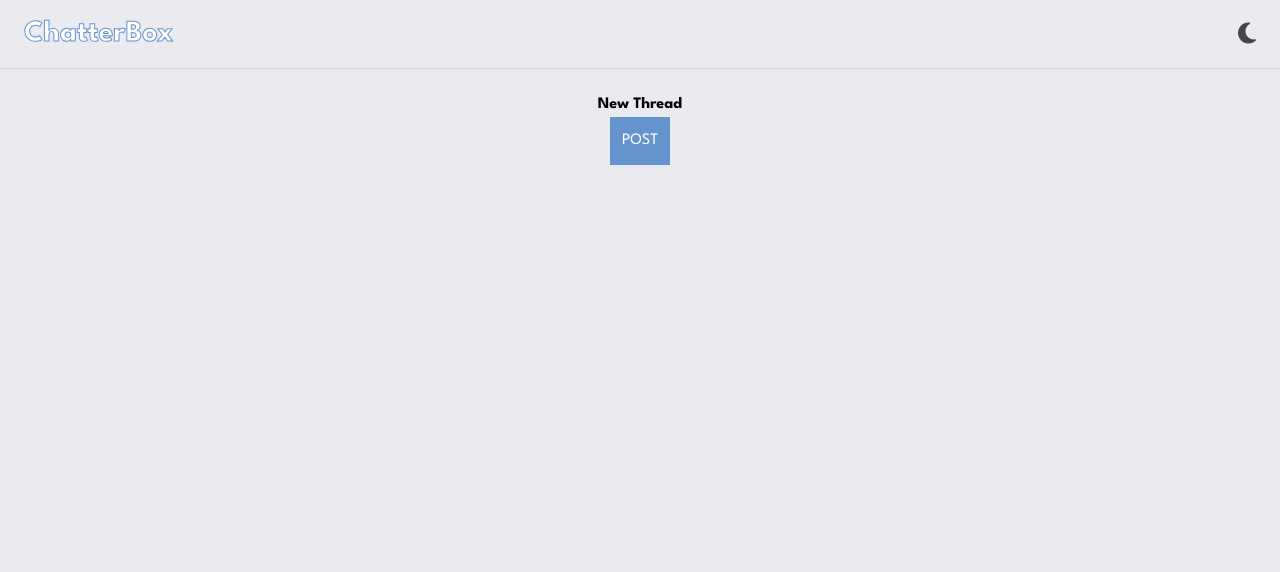
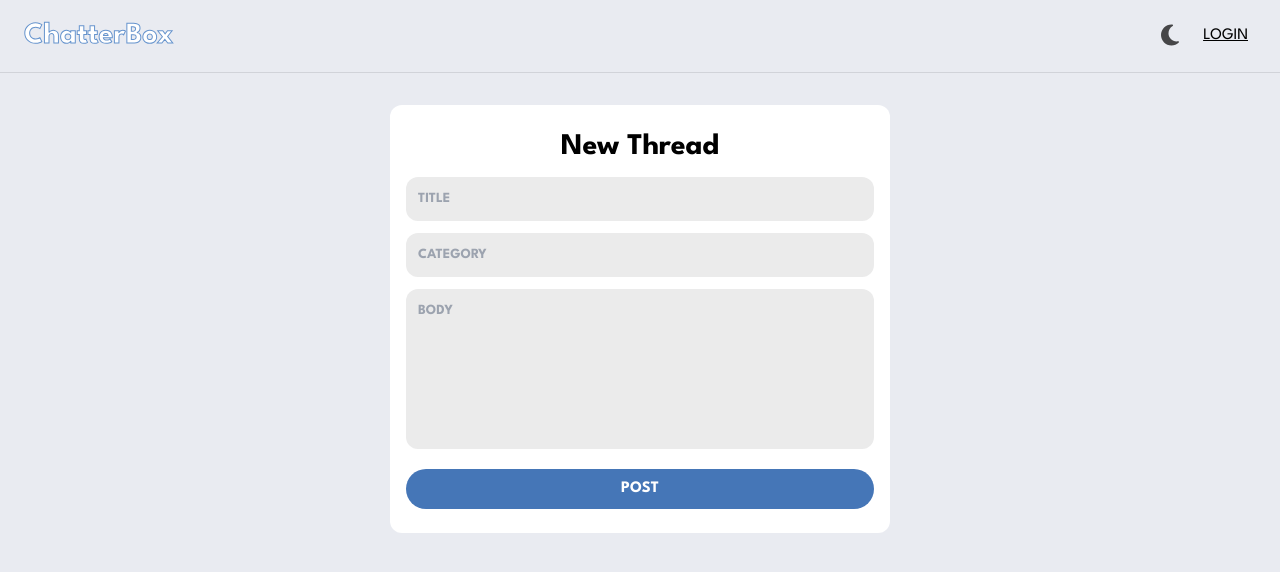
Before and after one commit to Kurniakun17/ChatterBox, a React (Vite) app: page /addThread in a window 1280 px wide. Shown: the top 572 px of the page. Built offline with nearby package versions, Linux system fonts and the light colour scheme.

Commit message:
adding newThread UI

```diff
--- a/src/components/Header.jsx
+++ b/src/components/Header.jsx
@@ -3,12 +3,17 @@ import { FontAwesomeIcon } from '@fortawesome/react-fontawesome';
 import React from 'react';
 
 export const Header = ({ name }) => {
+  name = null;
   return (
     <div className="flex justify-between my-6 w-[90%] max-w-[500px] mx-auto">
       <div>
-        <h2 className="font-bold text-2xl dark:text-white">Hi, {name}</h2>
+        {name ? (
+          <h2 className="font-bold text-2xl dark:text-white">Hi, {name}</h2>
+        ) : (
+          <h2 className="font-bold text-2xl dark:text-white">Hi, Guest</h2>
+        )}
         <p className="text-bodyTextLight dark:text-bodyTextDark">
-          Find topics that you want to read
+          {name ? "Find topics that you want to read" : "Please login if you want to interact with the thread"}
         </p>
       </div>
       <button className="dark:text-white">
--- a/src/components/Navbar.jsx
+++ b/src/components/Navbar.jsx
@@ -8,10 +8,11 @@ export const Navbar = () => {
   const [theme, setTheme, toggleTheme] = useTheme();
 
   return (
-    <div className="w-full flex justify-between bg-transparent px-6 py-4 border-b-[1px] border-[rgba(0,0,0,0.1)] dark:border-[rgba(255,255,255,0.1)]">
+    <div className="w-full flex items-center justify-between bg-transparent px-6 py-4 border-b-[1px] border-[rgba(0,0,0,0.1)] dark:border-[rgba(255,255,255,0.1)]">
       <Link to="/home" className="text-white text-3xl font-bold logo-small">
         ChatterBox
       </Link>
+      <div className="flex gap-4">
         <button onClick={toggleTheme}>
           {theme === 'light' ? (
             <FontAwesomeIcon
@@ -27,6 +28,10 @@ export const Navbar = () => {
             />
           )}
         </button>
+        <button className="dark:text-white underline p-2">
+          <Link to={'/login'}>LOGIN</Link>
+        </button>
+      </div>
     </div>
   );
 };
--- a/src/components/NewThreadInput.jsx
+++ b/src/components/NewThreadInput.jsx
@@ -1,7 +1,40 @@
-import React from 'react'
+import React from 'react';
+import { useInput } from '../hooks/useInput';
 
 export const NewThreadInput = () => {
+  const [title, setTitle] = useInput();
+  const [category, setCategory] = useInput();
+  const [body, setBody] = useInput();
+
   return (
-    <div>NewThreadInput</div>
-  )
-}
+    <div className="flex flex-col gap-3">
+      <input
+        value={title}
+        onChange={(e) => {
+          setTitle(e);
+        }}
+        type="text"
+        placeholder="TITLE"
+        className="text-primaryDark dark:text-primaryLight bg-thirdElevationLight font-bold placeholder:font-bold dark:bg-thirdElevationDark w-full rounded-xl p-3 text-sm"
+      />
+      <input
+        value={category}
+        onChange={(e) => {
+          setCategory(e);
+        }}
+        type="text"
+        placeholder="CATEGORY"
+        className="text-primaryDark dark:text-primaryLight bg-thirdElevationLight font-bold placeholder:font-bold dark:bg-thirdElevationDark w-full rounded-xl p-3 text-sm"
+      />
+      <textarea
+        value={body}
+        onChange={(e) => {
+          setBody(e);
+        }}
+        type="text"
+        placeholder="BODY"
+        className="resize-none h-40 text-primaryDark dark:text-primaryLight bg-thirdElevationLight font-bold placeholder:font-bold dark:bg-thirdElevationDark w-full rounded-xl p-3 text-sm"
+      />
+    </div>
+  );
+};
--- a/src/hooks/useTheme.jsx
+++ b/src/hooks/useTheme.jsx
@@ -1,4 +1,4 @@
-import React, { useState } from 'react';
+import React, { useEffect, useState } from 'react';
 
 const getThemeFromLS = () => {
   return localStorage.getItem('theme');
@@ -7,14 +7,19 @@ const getThemeFromLS = () => {
 export const useTheme = () => {
   const [theme, setTheme] = useState(getThemeFromLS() || 'light');
 
+  useEffect(() => {
+    if (theme === 'light') {
+      document.getElementById('root').classList.remove('dark');
+      return localStorage.setItem('theme', 'light');
+    }
+    document.getElementById('root').classList.add('dark');
+    localStorage.setItem('theme', 'dark');
+  }, [theme]);
+
   const toggleTheme = () => {
     if (theme === 'dark') {
-      document.getElementById('root').classList.remove('dark');
-      localStorage.setItem('theme', 'light');
       setTheme('light');
     } else {
-      document.getElementById('root').classList.add('dark');
-      localStorage.setItem('theme', 'dark');
       setTheme('dark');
     }
   };
--- /dev/null
+++ b/src/pages/DetailThread.jsx
@@ -0,0 +1,7 @@
+import React from 'react'
+
+export const DetailThread = () => {
+  return (
+    <div>DetailThread</div>
+  )
+}
--- a/src/pages/Login.jsx
+++ b/src/pages/Login.jsx
@@ -21,7 +21,7 @@ export const Login = () => {
           LOG IN
         </button>
       </div>
-      <p className="mt-4">
+      <p className="mt-4 dark:text-white">
         Didn't have an account yet?{' '}
         <Link
           className="text-accentLight font-bold underline decoration-solid"
--- a/src/pages/NewThread.jsx
+++ b/src/pages/NewThread.jsx
@@ -1,14 +1,17 @@
 import React from 'react';
 import { Navbar } from '../components/Navbar';
+import { NewThreadInput } from '../components/NewThreadInput';
 
 export const NewThread = () => {
   return (
     <div>
       <Navbar />
-      <div className="w-[90%] text-center p-4 py-6 max-w-[500px] m-auto">
-        <h2 className="font-bold">New Thread</h2>
-
-        <button className="bg-accentDark text-white p-3">POST</button>
+      <div className="mt-8 flex flex-col gap-3 w-[90%] bg-secondElevationLight dark:bg-secondElevationDark rounded-xl text-center p-4 py-6 max-w-[500px] m-auto">
+        <h2 className="font-bold text-3xl dark:text-white">New Thread</h2>
+        <NewThreadInput />
+        <button className="bg-accentLight dark:bg-accentLight text-white w-full mt-2 rounded-3xl p-2 font-bold">
+          POST
+        </button>
       </div>
     </div>
   );
--- a/src/pages/Register.jsx
+++ b/src/pages/Register.jsx
@@ -12,7 +12,7 @@ export const Register = () => {
           REGISTER
         </button>
       </div>
-      <p className="mt-4">
+      <p className="mt-4 dark:text-white">
         Didn't have an account yet?{' '}
         <Link
           className="text-accentLight font-bold underline decoration-solid"
```
Lines whose indentation alone changed are shown as unchanged.
